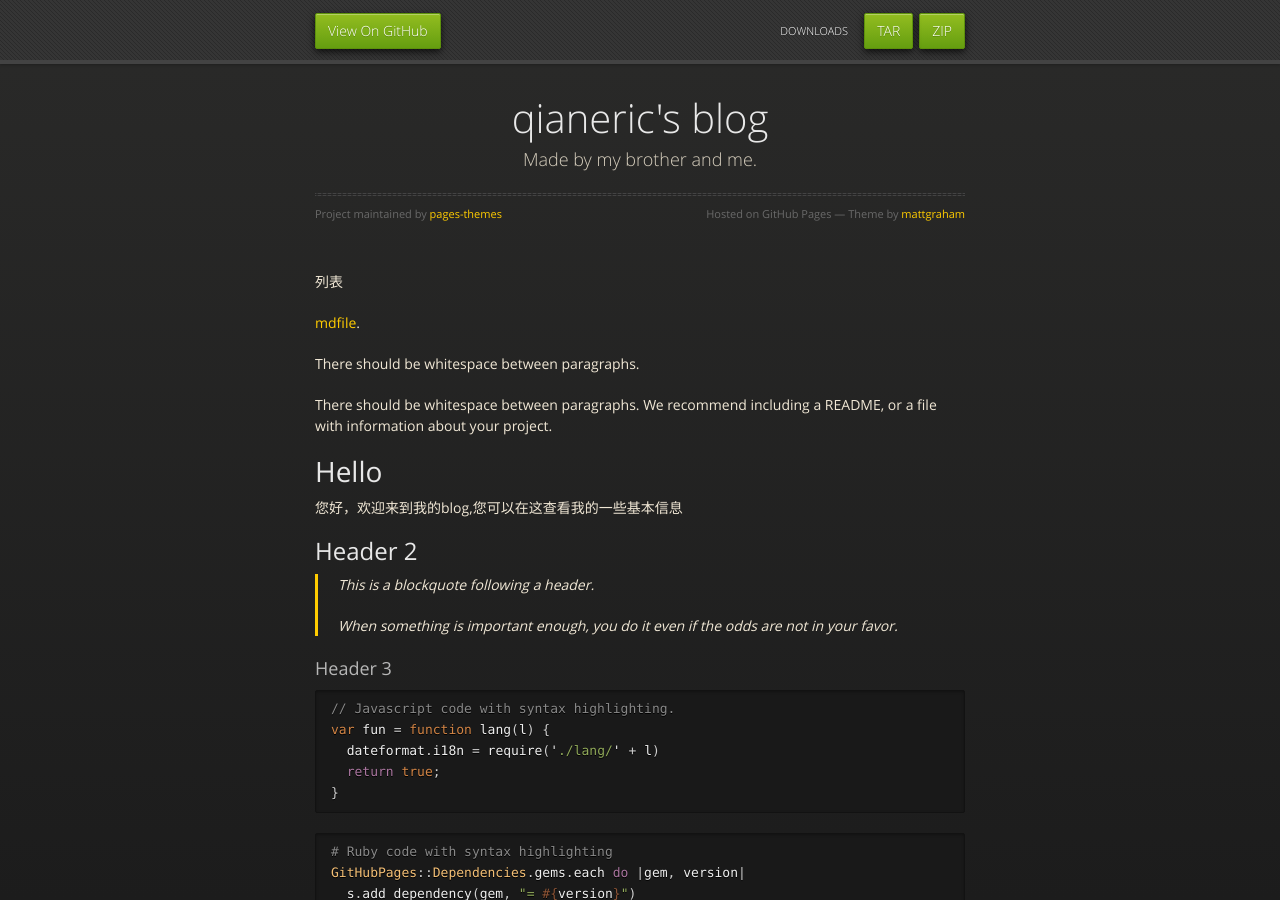
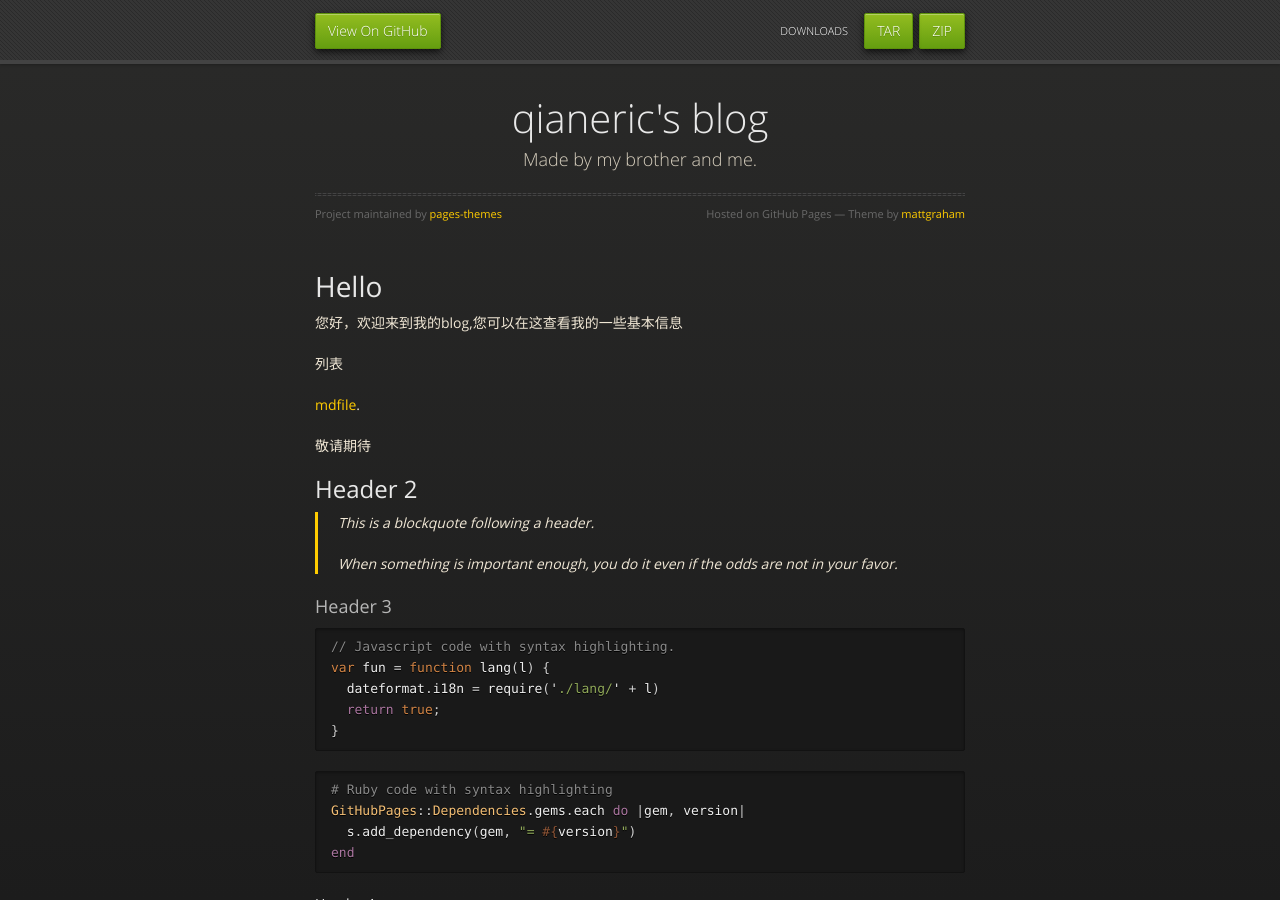
Before and after one commit to pages-themes/midnight, a Jekyll site: the page built from index.md, in a window 1280 px wide and 900 px high. Built offline with Jekyll 4.4.1, drawn with Linux system fonts in a browser that asks for light colours; our own code applies the rules of GitHub Pages for plain Markdown files.

Commit message:
Update index.md

```diff
--- a/index.md
+++ b/index.md
@@ -1,18 +1,16 @@
 ---
 layout: default
 ---
+
+# Hello
+
+您好，欢迎来到我的blog,您可以在这查看我的一些基本信息
 
 列表
 
 [mdfile](./mdfile.html).
 
-There should be whitespace between paragraphs.
-
-There should be whitespace between paragraphs. We recommend including a README, or a file with information about your project.
-
-# Hello
-
-您好，欢迎来到我的blog,您可以在这查看我的一些基本信息
+敬请期待
 
 ## Header 2
 
```
